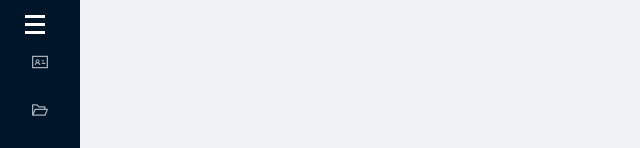
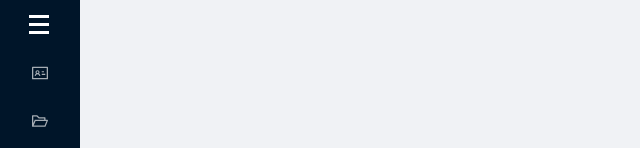
Before and after one commit to allenaxie/React-Portfolio, a React (Create React App) app: page / in a window 1280 px wide. Shown: the top 148 px of the page, without its empty margins (0-640 px from the left). Built offline with nearby package versions, Linux system fonts and the light colour scheme.

Commit message:
Center burger-menu

```diff
--- a/src/NavigationBar/NavigationBar.css
+++ b/src/NavigationBar/NavigationBar.css
@@ -7,7 +7,7 @@
 .burger-container {
     display: flex;
     justify-content: start;
-    margin: 10px 0 0 20px;
+    margin: 10px 0 15px 24px;
 }
 .burger div {
     width: 20px;
```
